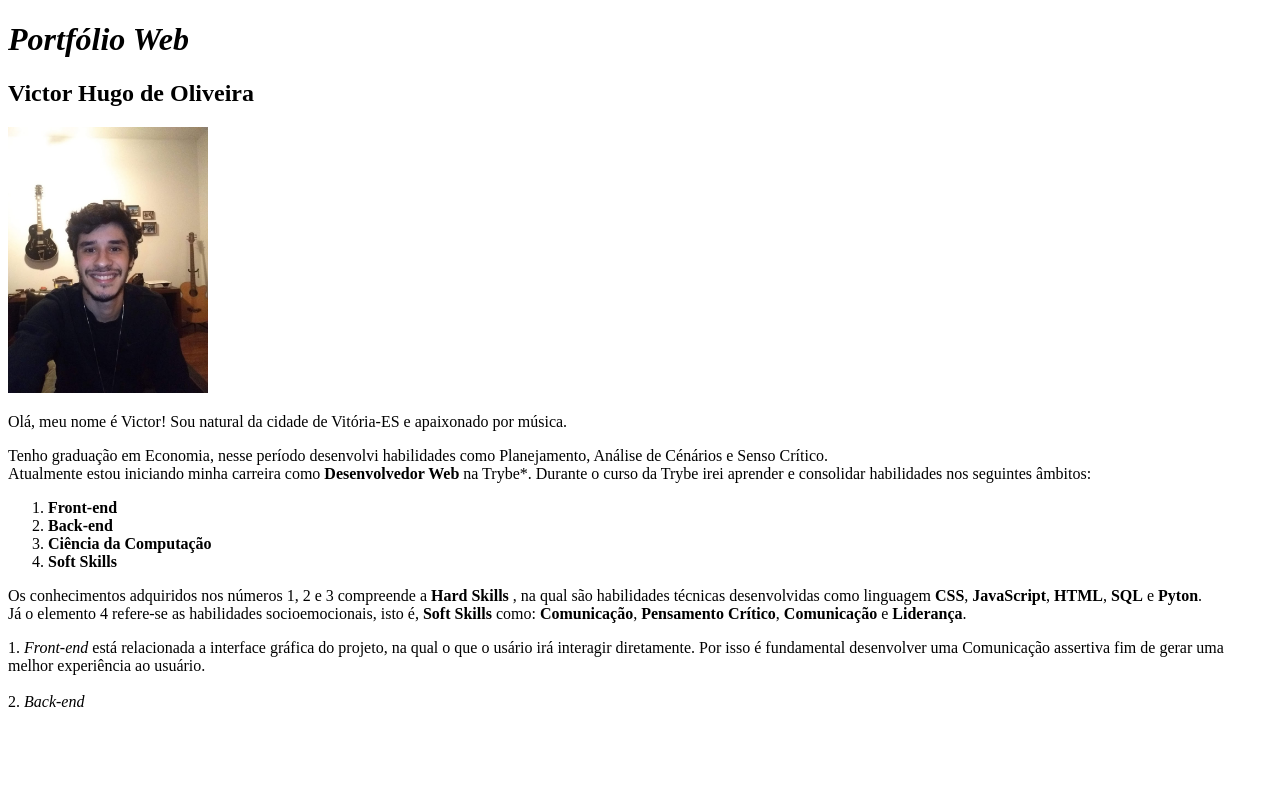
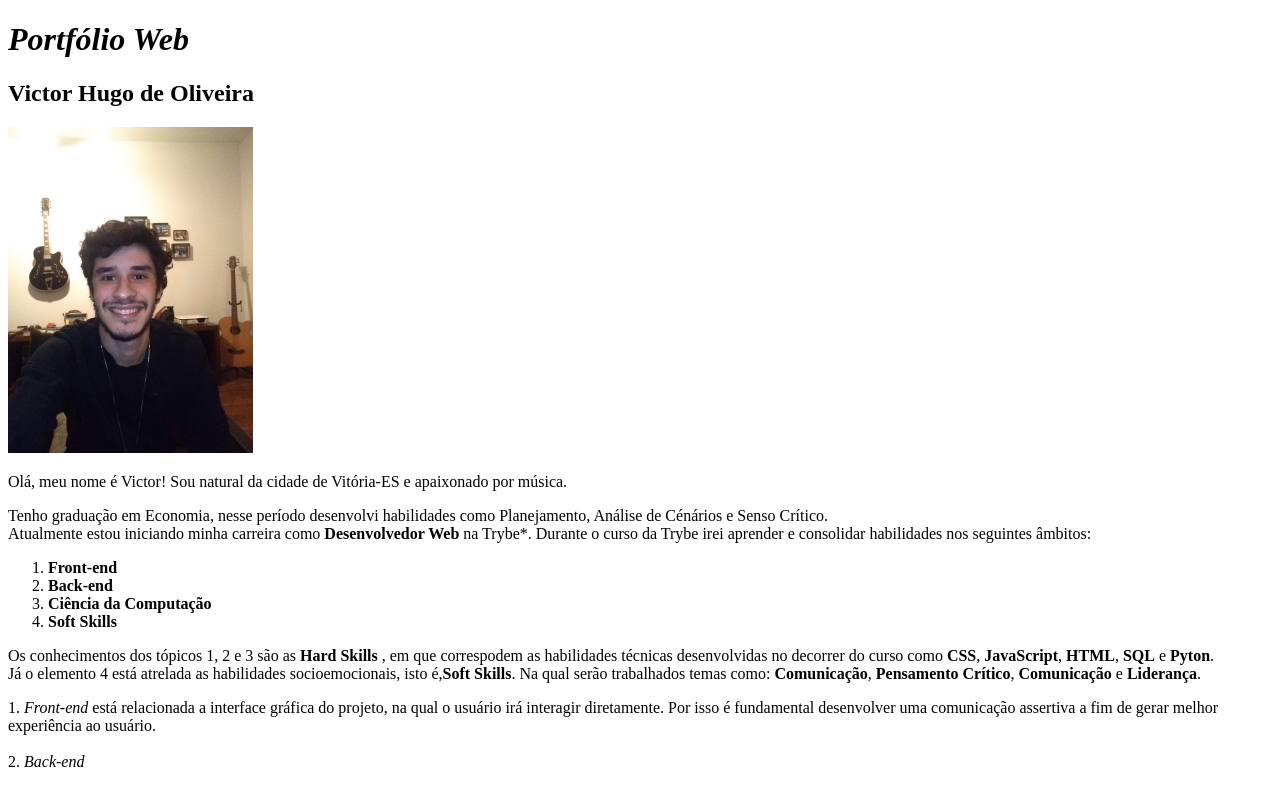
Before and after one commit to victorhdoliveira/victorhdoliveira.github.io, a plain HTML site: page index.html in a window 1280 px wide. Drawn offline with Linux system fonts and the light colour scheme.

Commit message:
Finalizando

```diff
--- a/index.html
+++ b/index.html
@@ -10,7 +10,7 @@
     <h2> Victor Hugo de Oliveira</h2>
     <img src="Victor.jpeg"
      alt="Foto do Victor"
-     width="200px" >
+     width="245px" >
 
     <p> Olá, meu nome é Victor! Sou natural da cidade de Vitória-ES e apaixonado por música.</p>
 
@@ -27,14 +27,15 @@
 
     </ol>
 
-    <p> Os conhecimentos adquiridos nos números 1, 2 e 3 compreende a <strong> Hard Skills </strong>,
-    na qual são habilidades técnicas desenvolvidas
-    como linguagem <strong>CSS</strong>, <strong> JavaScript</strong>, <strong>HTML</strong>, <strong>SQL</strong> e <strong>Pyton</strong>. <br>
-    Já o elemento 4 refere-se as habilidades socioemocionais, isto é, <strong>Soft Skills</strong> como: <strong>Comunicação</strong>, <strong>
+    <p> Os conhecimentos dos tópicos 1, 2 e 3 são as<strong> Hard Skills </strong>,
+    em que correspodem as habilidades técnicas desenvolvidas no decorrer do curso
+    como <strong>CSS</strong>, <strong> JavaScript</strong>, <strong>HTML</strong>, <strong>SQL</strong> e <strong>Pyton</strong>. <br>
+    Já o elemento 4 está atrelada as habilidades socioemocionais, isto é,<strong>Soft Skills</strong>. Na qual serão trabalhados temas como:
+    <strong>Comunicação</strong>, <strong>
     Pensamento Crítico</strong>,
     <strong>Comunicação</strong> e <strong>Liderança</strong>. <p>
-    <p> 1. <em>Front-end</em> está relacionada a interface gráfica do projeto, na qual o que o usário irá interagir diretamente.
-        Por isso é fundamental desenvolver uma Comunicação assertiva fim de gerar uma melhor experiência ao usuário. <br>
+    <p> 1. <em>Front-end</em> está relacionada a interface gráfica do projeto, na qual o usuário irá interagir diretamente.
+        Por isso é fundamental desenvolver uma comunicação assertiva a fim de gerar melhor experiência ao usuário. <br>
         <br>
          2. <em>Back-end</em>
 
```
